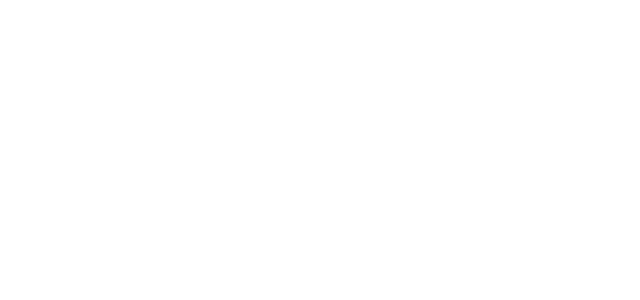
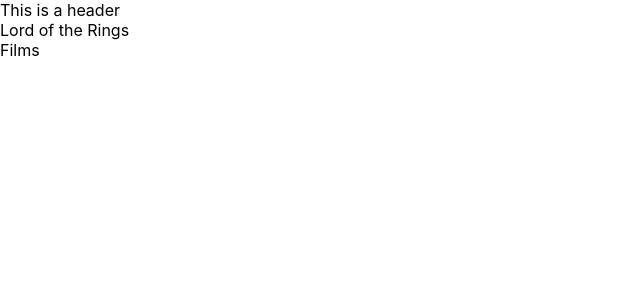
Before and after one commit to mary-martinez/half-baked-lotr, a React (Create React App) app: page / in a window 1280 px wide. Shown: the top 300 px of the page, without its empty margins (0-640 px from the left). Built offline with nearby package versions, Linux system fonts and the light colour scheme.

Commit message:
static words working

```diff
--- a/src/App.js
+++ b/src/App.js
@@ -1,7 +1,15 @@
 import './App.css';
+import Films from './views/Films/Films';
+import Main from './views/Main/Main';
 
 function App() {
-  return <div className="App"></div>;
+  return (
+    <div className="App">
+      <header>This is a header</header>
+      <Main />
+      <Films />
+    </div>
+  );
 }
 
 export default App;
--- /dev/null
+++ b/src/views/Films/Films.js
@@ -0,0 +1,7 @@
+import React from 'react';
+
+export default function Films() {
+  return (
+    <div>Films</div>
+  );
+}
--- /dev/null
+++ b/src/views/Main/Main.js
@@ -0,0 +1,7 @@
+import React from 'react';
+
+export default function Main() {
+  return (
+    <div>Lord of the Rings</div>
+  );
+}
```
Also changed, not shown: 2 other files (tests, documents, lock files or other folders).
